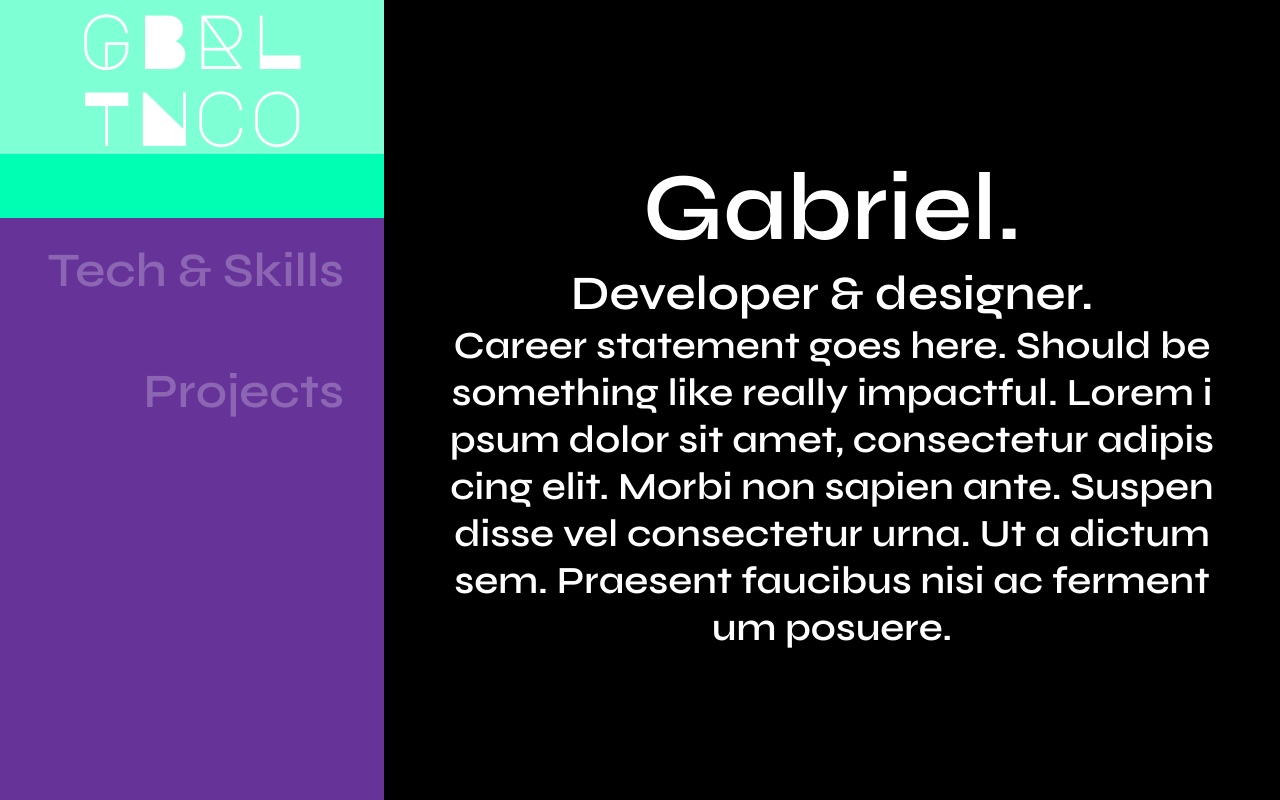
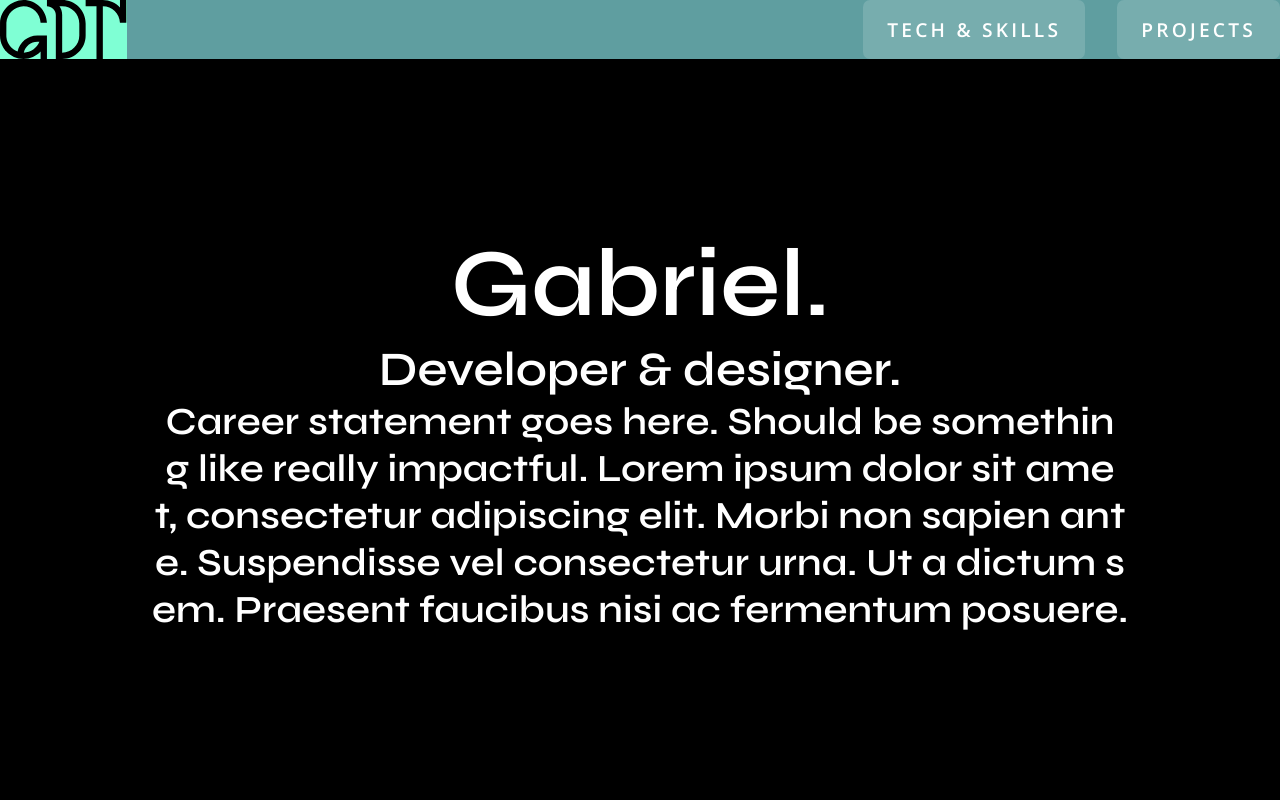
Before and after one commit to Gatinoko/Portfolio, a Next.js app: page / in a window 1280 px wide. Built offline with nearby package versions, Linux system fonts and the light colour scheme.

Commit message:
Updated navigation (#6)
* Finished first draft of navigation

* created logo component

* updated navigation

```diff
--- a/components/navigation/Navigation.tsx
+++ b/components/navigation/Navigation.tsx
@@ -1,26 +1,71 @@
 /* eslint-disable @next/next/no-html-link-for-pages */
+import { cva } from 'class-variance-authority';
 import styles from './navigation.module.scss';
-import { ReactNode } from 'react';
+import { ReactNode, useState } from 'react';
+import Button from '../button/button';
+import Logo from './logo/logo';
 
 type Props = {
 	navButtons?: ReactNode;
 };
 
-export default function Navigation({ navButtons }: Props) {
+const navigation = cva('navigation', {
+	variants: {
+		open: {
+			true: 'open',
+			false: 'closed',
+		},
+	},
+	defaultVariants: {
+		open: true,
+	},
+});
+
+export default function Navigation(props: Props) {
+	const { navButtons } = props;
+
+	const [open, setOpen] = useState(false);
+
 	return (
 		<>
-			<nav className={'navbar'}>
-				{/* Logo */}
-				<a
-					className={'nav-logo'}
-					href='#IntroSection'>
-					GBRL
-					<br />
-					TNco
-				</a>
+			<nav className={navigation({ open })}>
+				<div className='logo-button-container'>
+					{/* Logo */}
+					<a
+						className='nav-logo'
+						href='#IntroSection'>
+						<Logo />
+					</a>
 
-				{/* Navigation list */}
-				<div className={'nav-list'}>{navButtons}</div>
+					{/* Desktop navigation buttons */}
+					<ul className='section-list'>
+						<li>
+							<Button
+								className='tech-and-skills-button'
+								size={'extra-small'}
+								text='Tech & Skills'
+							/>
+						</li>
+						<li>
+							<Button
+								className='projects-button'
+								size={'extra-small'}
+								text='Projects'
+							/>
+						</li>
+					</ul>
+
+					{/* Mobile navigation hamburguer button */}
+					<Button
+						className='mobile-hamburguer'
+						prefixIcon={'left-chevron'}
+						size={'extra-small'}
+						onClick={() => setOpen(!open)}
+					/>
+				</div>
+
+				{/* Mobile navigation buttons */}
+				<div className='nav-list'>{navButtons}</div>
 			</nav>
 		</>
 	);
--- /dev/null
+++ b/components/navigation/logo/logo.tsx
@@ -0,0 +1,27 @@
+export default function Logo() {
+	return (
+		<svg
+			className='logo-svg'
+			xmlns='http://www.w3.org/2000/svg'
+			height='auto'
+			viewBox='0 0 200 93'
+			fill='none'>
+			<path
+				fill-rule='evenodd'
+				clip-rule='evenodd'
+				d='M63.9818 36C63.4558 21.5516 51.5769 10 37 10V10.0114C22.6181 10.42 10.9704 21.7498 10.0576 36L10 56C10 56.932 10.0472 57.8529 10.1394 58.7606C11.198 69.1842 18.1858 77.855 27.6769 81.3471C30.7058 66.8717 43.5419 56 58.9171 56L74 56V93H64V81.2984C57.2492 88.5003 47.6501 93 37 93C26.3499 93 16.7508 88.5003 10 81.2984C6.66667 78.1989 0 68.8 0 56L0.0423012 36C0.971519 16.2248 17.0945 0.423907 37 0.00842285V0C57.1002 0 73.4568 16.0278 73.9867 36L63.9818 36ZM58.9171 66H62.0876C58.1784 75.7988 48.6946 82.7698 37.555 82.9944C39.789 73.2603 48.5052 66 58.9171 66Z'
+				fill='black'
+			/>
+			<path
+				fill-rule='evenodd'
+				clip-rule='evenodd'
+				d='M98 93H88V23.5C88 16.2116 81.2242 10.263 74 10V0H98C118.435 0 135 16.5655 135 37V56C135 76.4345 118.435 93 98 93ZM98 10H93.7378C96.4233 13.8199 98 18.4758 98 23.5V83C112.912 83 125 70.9117 125 56V37C125 22.0883 112.912 10 98 10Z'
+				fill='black'
+			/>
+			<path
+				d='M135 10V0H162.108C172.758 0 182.357 4.49963 189.108 11.7017V0H199.108V36H189.09C188.564 21.5516 176.685 10 162.108 10V93H152.108V10H135Z'
+				fill='black'
+			/>
+		</svg>
+	);
+}
--- a/components/navigation/navigation.scss
+++ b/components/navigation/navigation.scss
@@ -1,57 +1,91 @@
 @use '../../styles/modules.scss' as *;
 
-.nav-logo {
-	@include flex-horizontal-layout;
-	@include full-parent-width-layout;
-	@include font-majormono;
-	@include screen-breakpoint(extra-large) {
-		font-size: map-get($HEADING-TEXT-FONT, xl);
-	}
-	@include screen-breakpoint(large, small) {
-		font-size: map-get($HEADING-TEXT-FONT, l);
-	}
-	@include screen-breakpoint(tablet, mobile) {
-		font-size: map-get($HEADING-TEXT-FONT, s);
+.navigation {
+	& {
+		display: flex;
+		flex-direction: column;
+		position: sticky;
+
+		left: 0;
+		top: 0;
 	}
 
-	justify-content: center;
-	color: white;
-	text-decoration: none;
-	background-color: aquamarine;
-}
+	.logo-button-container {
+		display: flex;
+		justify-content: space-between;
+		z-index: 2;
 
-.nav-list {
-	@include flex-vertical-layout;
-	@include full-parent-layout;
+		width: 100%;
+		height: fit-content;
 
-	gap: get-spacing-value(spacing-16);
+		background-color: cadetblue;
 
-	background-color: rebeccapurple;
-}
+		.nav-logo {
+			height: 100%;
+			width: fit-content;
+			background-color: aquamarine;
+		}
 
-.navbar {
-	@include screen-breakpoint(extra-large) {
-		@include flex-vertical-layout;
-		width: 30%;
-	}
-	@include screen-breakpoint(large) {
-		@include flex-vertical-layout;
-		width: 35%;
-	}
-	@include screen-breakpoint(small) {
-		@include flex-vertical-layout;
-		width: 40%;
-	}
-	@include screen-breakpoint(tablet, mobile) {
-		@include flex-vertical-layout;
-		width: 100%;
+		.section-list {
+			display: flex;
+			gap: get-spacing-value(spacing-32);
+
+			align-self: center;
+			height: 100%;
+			padding: 0;
+			margin: 0;
+			list-style-type: none;
+		}
+		@include screen-breakpoint(mobile, tablet) {
+			.section-list {
+				display: none;
+			}
+		}
+
+		.mobile-hamburguer {
+			display: none;
+		}
+		@include screen-breakpoint(mobile, tablet) {
+			.mobile-hamburguer {
+				display: flex;
+				align-self: center;
+			}
+		}
 	}
 
-	align-items: center;
-	@include screen-breakpoint(extra-large, large, small) {
-		gap: get-spacing-value(spacing-64);
+	.nav-list {
+		display: none;
 	}
-	@include screen-breakpoint(tablet, mobile) {
-		gap: get-spacing-value(spacing-16);
+	@include screen-breakpoint(mobile, tablet) {
+		.nav-list {
+			display: flex;
+			flex-direction: column;
+			gap: get-spacing-value(spacing-16);
+
+			width: 100%;
+			height: fit-content;
+
+			position: absolute;
+			z-index: 1;
+
+			background-color: rebeccapurple;
+		}
+	}
+
+	/*
+		States
+	*/
+	&.open {
+		.nav-list {
+			top: 100%;
+			transition: top 150ms;
+		}
+	}
+
+	&.closed {
+		.nav-list {
+			top: -300%;
+			transition: top 150ms;
+		}
 	}
 }
--- a/pages/_app.tsx
+++ b/pages/_app.tsx
@@ -1,7 +1,7 @@
 /* eslint-disable react/jsx-key */
 import '@/styles/globals.scss';
 import type { AppProps } from 'next/app';
-import Navigation from '@/components/navigation/navigation';
+import Navigation from '@/components/navigation/Navigation';
 import NavButton from '@/components/navigation/nav-button/nav-button';
 
 export default function App({ Component, pageProps }: AppProps) {
@@ -11,11 +11,13 @@ export default function App({ Component, pageProps }: AppProps) {
 				navButtons={[
 					<NavButton
 						key={0}
+						size='extra-small'
 						text='Tech & Skills'
 						href='#Tech&SkillsSection'
 					/>,
 					<NavButton
 						key={1}
+						size='extra-small'
 						text='Projects'
 						href='#ProjectsSection'
 					/>,
--- a/pages/index.scss
+++ b/pages/index.scss
@@ -18,18 +18,20 @@
 */
 .main {
 	// Width
-	@include screen-breakpoint(extra-large) {
-		width: 70%;
-	}
-	@include screen-breakpoint(large) {
-		width: 65%;
-	}
-	@include screen-breakpoint(small) {
-		width: 60%;
-	}
-	@include screen-breakpoint(tablet, mobile) {
-		width: 100%;
-	}
+	// @include screen-breakpoint(extra-large) {
+	// 	width: 70%;
+	// }
+	// @include screen-breakpoint(large) {
+	// 	width: 65%;
+	// }
+	// @include screen-breakpoint(small) {
+	// 	width: 60%;
+	// }
+	// @include screen-breakpoint(tablet, mobile) {
+	// 	width: 100%;
+	// }
+	width: 100%;
+	height: 100%;
 
 	gap: get-spacing-value(spacing-32);
 	overflow-y: scroll;
--- a/pages/index.tsx
+++ b/pages/index.tsx
@@ -51,7 +51,7 @@ export default function Index(props: any, rootMainRef: any) {
 			{/* About me section */}
 			<PageSection
 				id='Tech&SkillsSection'
-				className={'information-page'}>
+				className={'index-title'}>
 				<h2>Tech & Skills.</h2>
 				<hr />
 				<ChipCloud
--- a/styles/globals.scss
+++ b/styles/globals.scss
@@ -21,11 +21,6 @@ body {
 	@include full-parent-layout;
 	background-color: rgb(0, 255, 179);
 
-	// Flex direction
-	@include screen-breakpoint(extra-large, large, small) {
-		@include flex-horizontal-layout;
-	}
-	@include screen-breakpoint(tablet, mobile) {
-		@include flex-vertical-layout;
-	}
+	display: flex;
+	flex-direction: column;
 }
```
